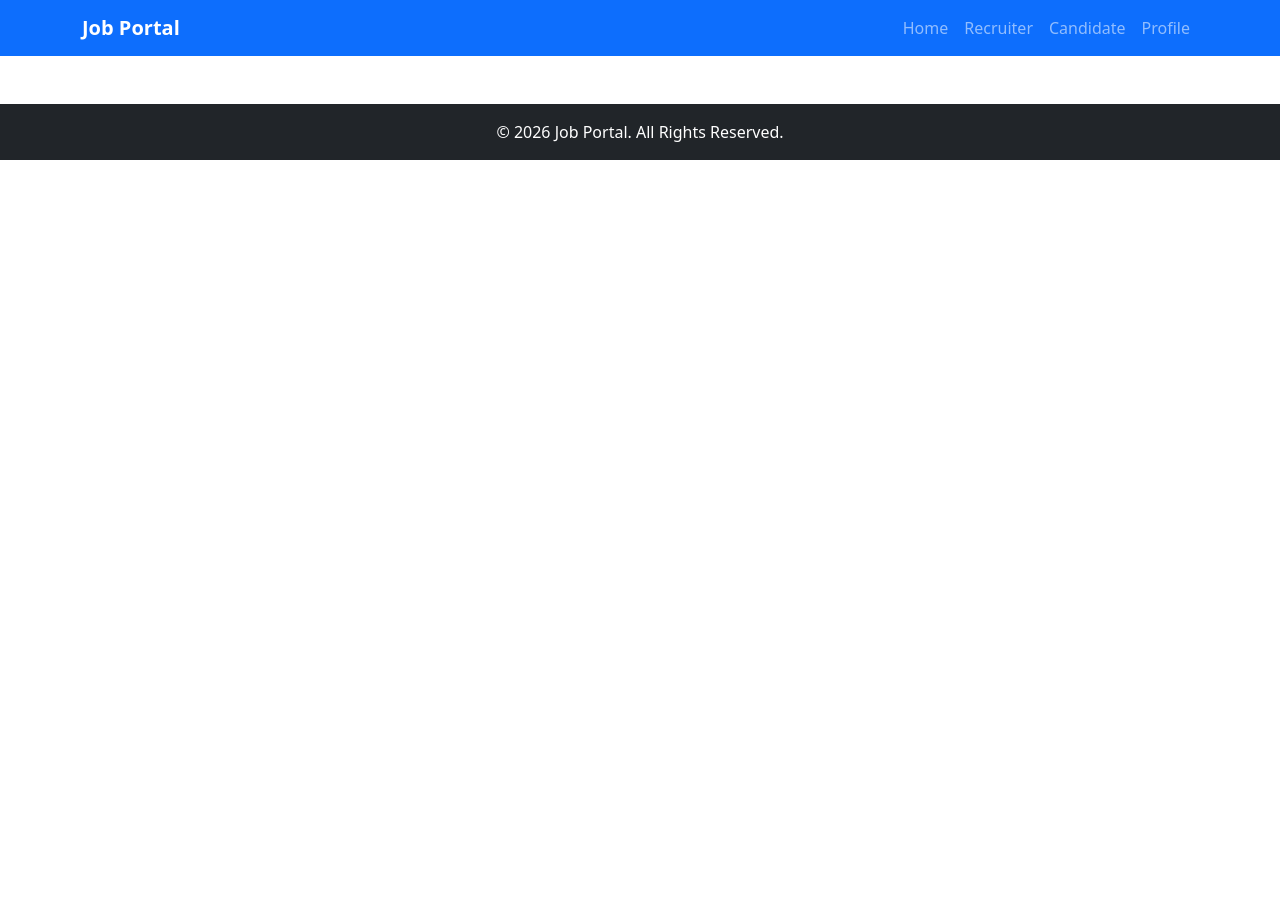
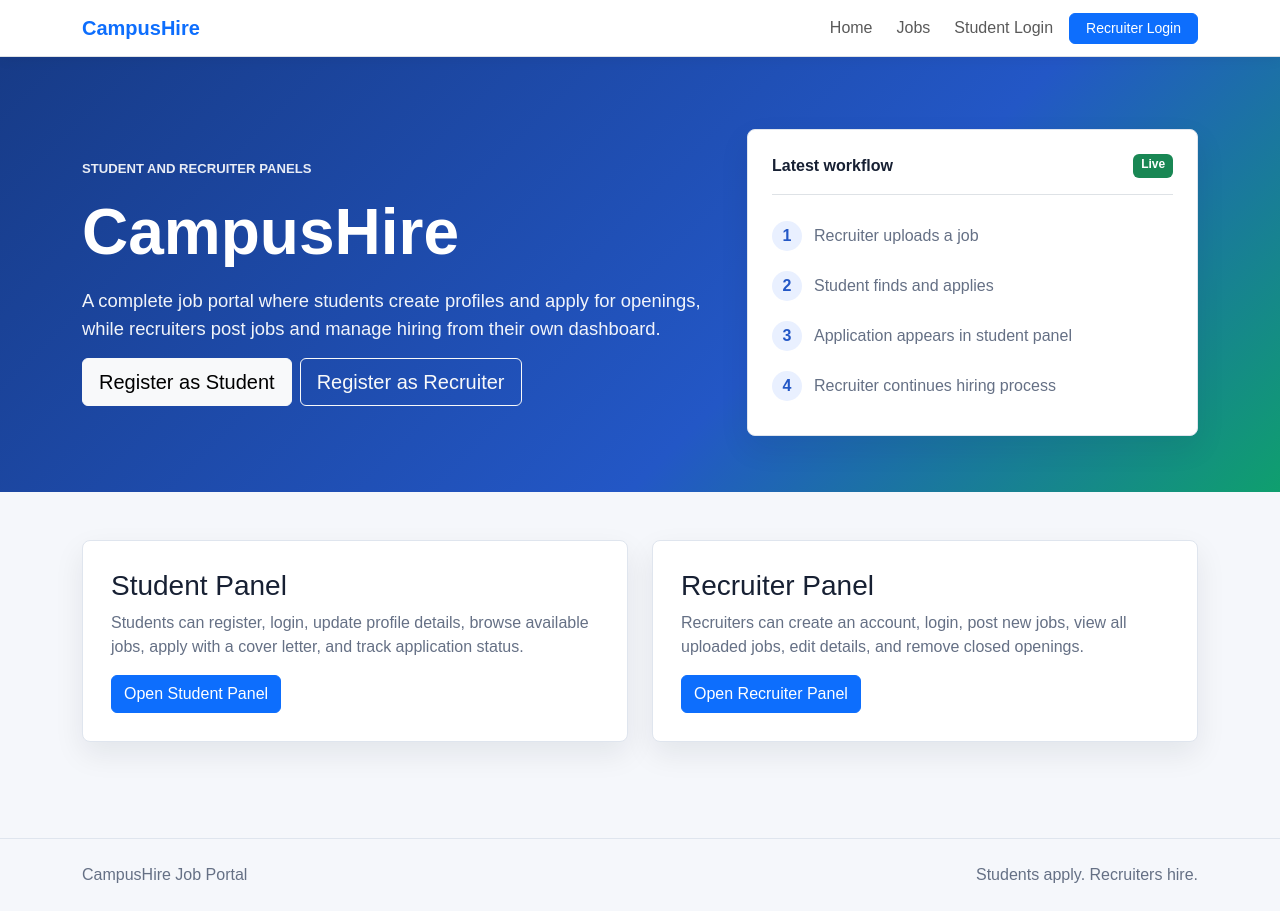
Before and after one commit to hemalatha-singaram/job-portal, a Django app: template templates/home.html in a window 1280 px wide. Before the commit the page ends 160 px from the top, so only its background shows below. Run offline with Django 5.2, Linux system fonts and the light colour scheme; the template is opened without the code that fills it, so the values that code supplies are empty.

Commit message:
Add UI/UX: templates and stylesheets

```diff
--- a/static/style.css
+++ b/static/style.css
@@ -1,39 +1,165 @@
+:root {
+    --ink: #172033;
+    --muted: #657085;
+    --line: #dfe5ee;
+    --panel: #ffffff;
+    --primary: #2357c6;
+    --primary-dark: #173b87;
+    --accent: #0f9f6e;
+    --page: #f5f7fb;
+}
+
 body {
-    background-color: #f8f9fa;
-    font-family: Arial, sans-serif;
+    background: var(--page);
+    color: var(--ink);
+    font-family: Arial, Helvetica, sans-serif;
 }
 
 .navbar {
-    box-shadow: 0 2px 8px rgba(0,0,0,0.1);
+    box-shadow: 0 2px 14px rgba(17, 24, 39, 0.06);
 }
 
-.card {
-    border: none;
-    border-radius: 12px;
-    transition: 0.3s;
+.hero-band {
+    background: linear-gradient(135deg, var(--primary-dark), var(--primary) 62%, var(--accent));
+    color: white;
+    padding: 72px 0 56px;
 }
 
-.card:hover {
-    transform: translateY(-5px);
+.section-kicker {
+    font-size: 0.82rem;
+    font-weight: 700;
+    letter-spacing: 0;
+    text-transform: uppercase;
+    opacity: 0.9;
 }
 
-.btn-primary {
-    border-radius: 8px;
-    padding: 10px 20px;
+.hero-band h1 {
+    font-size: clamp(2.4rem, 5vw, 4.8rem);
+    font-weight: 800;
+    letter-spacing: 0;
+    margin-bottom: 16px;
 }
 
-.table {
-    background: white;
-    border-radius: 10px;
+.hero-copy {
+    font-size: 1.15rem;
+    max-width: 680px;
+    opacity: 0.94;
 }
 
-form {
-    background: white;
-    padding: 20px;
-    border-radius: 12px;
-    box-shadow: 0 2px 10px rgba(0,0,0,0.1);
+.hero-panel,
+.feature-card,
+.portal-card {
+    background: var(--panel);
+    border: 1px solid var(--line);
+    border-radius: 8px;
+    box-shadow: 0 12px 30px rgba(17, 24, 39, 0.08);
 }
 
-footer {
-    margin-top: 60px;
+.hero-panel {
+    color: var(--ink);
+    padding: 24px;
 }
+
+.flow-row {
+    display: flex;
+    align-items: center;
+    gap: 12px;
+    padding: 10px 0;
+    color: var(--muted);
+}
+
+.flow-row span {
+    align-items: center;
+    background: #e9f0ff;
+    border-radius: 999px;
+    color: var(--primary);
+    display: inline-flex;
+    font-weight: 700;
+    height: 30px;
+    justify-content: center;
+    width: 30px;
+}
+
+.feature-card,
+.portal-card {
+    padding: 28px;
+    height: 100%;
+}
+
+.feature-card p,
+.text-muted-soft {
+    color: var(--muted);
+}
+
+.btn {
+    border-radius: 6px;
+}
+
+.form-control,
+.form-select {
+    border-radius: 6px;
+    min-height: 44px;
+}
+
+.site-footer {
+    border-top: 1px solid var(--line);
+    color: var(--muted);
+    padding: 24px 0;
+    margin-top: 48px;
+}
+
+.auth-shell {
+    min-height: 100vh;
+    display: grid;
+    place-items: center;
+    padding: 32px 16px;
+}
+
+.auth-card {
+    background: white;
+    border: 1px solid var(--line);
+    border-radius: 8px;
+    box-shadow: 0 14px 36px rgba(17, 24, 39, 0.1);
+    max-width: 520px;
+    padding: 28px;
+    width: 100%;
+}
+
+.app-shell {
+    display: grid;
+    grid-template-columns: 240px minmax(0, 1fr);
+    min-height: 100vh;
+}
+
+.app-sidebar {
+    background: #172033;
+    color: white;
+    padding: 24px 18px;
+}
+
+.app-sidebar a {
+    border-radius: 6px;
+    color: rgba(255, 255, 255, 0.86);
+    display: block;
+    padding: 10px 12px;
+    text-decoration: none;
+}
+
+.app-sidebar a:hover {
+    background: rgba(255, 255, 255, 0.1);
+    color: white;
+}
+
+.app-main {
+    padding: 28px;
+}
+
+@media (max-width: 768px) {
+    .app-shell {
+        grid-template-columns: 1fr;
+    }
+
+    .app-sidebar {
+        min-height: auto;
+    }
+}
--- a/templates/base.html
+++ b/templates/base.html
@@ -4,42 +4,47 @@
 <head>
     <meta charset="UTF-8">
     <meta name="viewport" content="width=device-width, initial-scale=1.0">
-    <title>{% block title %}Job Portal{% endblock %}</title>
-
+    <title>{% block title %}Campus Job Portal{% endblock %}</title>
     <link href="https://cdn.jsdelivr.net/npm/bootstrap@5.3.3/dist/css/bootstrap.min.css" rel="stylesheet">
-    <link rel="stylesheet" href="{% static 'css/style.css' %}">
+    <link rel="stylesheet" href="{% static 'style.css' %}">
 </head>
 <body>
-
-<nav class="navbar navbar-expand-lg navbar-dark bg-primary">
+<nav class="navbar navbar-expand-lg bg-white border-bottom sticky-top">
     <div class="container">
-        <a class="navbar-brand fw-bold" href="/">Job Portal</a>
-
-        <button class="navbar-toggler" type="button" data-bs-toggle="collapse" data-bs-target="#navbarNav">
+        <a class="navbar-brand fw-bold text-primary" href="{% url 'home' %}">CampusHire</a>
+        <button class="navbar-toggler" type="button" data-bs-toggle="collapse" data-bs-target="#mainNav">
             <span class="navbar-toggler-icon"></span>
         </button>
-
-        <div class="collapse navbar-collapse" id="navbarNav">
-            <ul class="navbar-nav ms-auto">
-                <li class="nav-item"><a class="nav-link" href="/">Home</a></li>
-                <li class="nav-item"><a class="nav-link" href="/recruiter/">Recruiter</a></li>
-                <li class="nav-item"><a class="nav-link" href="#">Candidate</a></li>
-                <li class="nav-item"><a class="nav-link" href="#">Profile</a></li>
+        <div class="collapse navbar-collapse" id="mainNav">
+            <ul class="navbar-nav ms-auto align-items-lg-center gap-lg-2">
+                <li class="nav-item"><a class="nav-link" href="{% url 'home' %}">Home</a></li>
+                <li class="nav-item"><a class="nav-link" href="{% url 'candidate_jobs' %}">Jobs</a></li>
+                <li class="nav-item"><a class="nav-link" href="{% url 'candidate_login' %}">Student Login</a></li>
+                <li class="nav-item"><a class="btn btn-primary btn-sm px-3" href="{% url 'recruiter_login' %}">Recruiter Login</a></li>
             </ul>
         </div>
     </div>
 </nav>
 
-<div class="container mt-4">
-    {% block content %}
-    {% endblock %}
+{% if messages %}
+<div class="container mt-3">
+    {% for message in messages %}
+    <div class="alert alert-{{ message.tags }} alert-dismissible fade show" role="alert">
+        {{ message }}
+        <button type="button" class="btn-close" data-bs-dismiss="alert"></button>
+    </div>
+    {% endfor %}
 </div>
+{% endif %}
 
-<footer class="bg-dark text-white text-center p-3 mt-5">
-    <p class="mb-0">&copy; 2026 Job Portal. All Rights Reserved.</p>
+{% block content %}{% endblock %}
+
+<footer class="site-footer">
+    <div class="container d-flex flex-column flex-md-row justify-content-between gap-2">
+        <span>CampusHire Job Portal</span>
+        <span>Students apply. Recruiters hire.</span>
+    </div>
 </footer>
-
 <script src="https://cdn.jsdelivr.net/npm/bootstrap@5.3.3/dist/js/bootstrap.bundle.min.js"></script>
-
 </body>
 </html>
--- a/templates/home.html
+++ b/templates/home.html
@@ -1,45 +1,52 @@
-{% load static %}
-<!DOCTYPE html>
-<html lang="en">
-<head>
-    <meta charset="UTF-8">
-    <meta name="viewport" content="width=device-width, initial-scale=1.0">
-    <title>{% block title %}Job Portal{% endblock %}</title>
+{% extends 'base.html' %}
 
-    <link href="https://cdn.jsdelivr.net/npm/bootstrap@5.3.3/dist/css/bootstrap.min.css" rel="stylesheet">
-    <link rel="stylesheet" href="{% static 'css/style.css' %}">
-</head>
-<body>
+{% block title %}Campus Job Portal{% endblock %}
 
-<nav class="navbar navbar-expand-lg navbar-dark bg-primary">
+{% block content %}
+<section class="hero-band">
     <div class="container">
-        <a class="navbar-brand fw-bold" href="/">Job Portal</a>
-
-        <button class="navbar-toggler" type="button" data-bs-toggle="collapse" data-bs-target="#navbarNav">
-            <span class="navbar-toggler-icon"></span>
-        </button>
-
-        <div class="collapse navbar-collapse" id="navbarNav">
-            <ul class="navbar-nav ms-auto">
-                <li class="nav-item"><a class="nav-link" href="/">Home</a></li>
-                <li class="nav-item"><a class="nav-link" href="/recruiter/">Recruiter</a></li>
-                <li class="nav-item"><a class="nav-link" href="#">Candidate</a></li>
-                <li class="nav-item"><a class="nav-link" href="#">Profile</a></li>
-            </ul>
+        <div class="row align-items-center g-4">
+            <div class="col-lg-7">
+                <p class="section-kicker">Student and recruiter panels</p>
+                <h1>CampusHire</h1>
+                <p class="hero-copy">A complete job portal where students create profiles and apply for openings, while recruiters post jobs and manage hiring from their own dashboard.</p>
+                <div class="d-flex flex-wrap gap-2">
+                    <a href="{% url 'candidate_register' %}" class="btn btn-light btn-lg">Register as Student</a>
+                    <a href="{% url 'recruiter_register' %}" class="btn btn-outline-light btn-lg">Register as Recruiter</a>
+                </div>
+            </div>
+            <div class="col-lg-5">
+                <div class="hero-panel">
+                    <div class="d-flex justify-content-between border-bottom pb-3 mb-3">
+                        <strong>Latest workflow</strong>
+                        <span class="badge text-bg-success">Live</span>
+                    </div>
+                    <div class="flow-row"><span>1</span> Recruiter uploads a job</div>
+                    <div class="flow-row"><span>2</span> Student finds and applies</div>
+                    <div class="flow-row"><span>3</span> Application appears in student panel</div>
+                    <div class="flow-row"><span>4</span> Recruiter continues hiring process</div>
+                </div>
+            </div>
         </div>
     </div>
-</nav>
+</section>
 
-<div class="container mt-4">
-    {% block content %}
-    {% endblock %}
-</div>
-
-<footer class="bg-dark text-white text-center p-3 mt-5">
-    <p class="mb-0">&copy; 2026 Job Portal. All Rights Reserved.</p>
-</footer>
-
-<script src="https://cdn.jsdelivr.net/npm/bootstrap@5.3.3/dist/js/bootstrap.bundle.min.js"></script>
-
-</body>
-</html>
+<section class="container py-5">
+    <div class="row g-4">
+        <div class="col-md-6">
+            <div class="feature-card">
+                <h3>Student Panel</h3>
+                <p>Students can register, login, update profile details, browse available jobs, apply with a cover letter, and track application status.</p>
+                <a href="{% url 'candidate_login' %}" class="btn btn-primary">Open Student Panel</a>
+            </div>
+        </div>
+        <div class="col-md-6">
+            <div class="feature-card">
+                <h3>Recruiter Panel</h3>
+                <p>Recruiters can create an account, login, post new jobs, view all uploaded jobs, edit details, and remove closed openings.</p>
+                <a href="{% url 'recruiter_login' %}" class="btn btn-primary">Open Recruiter Panel</a>
+            </div>
+        </div>
+    </div>
+</section>
+{% endblock %}
```
